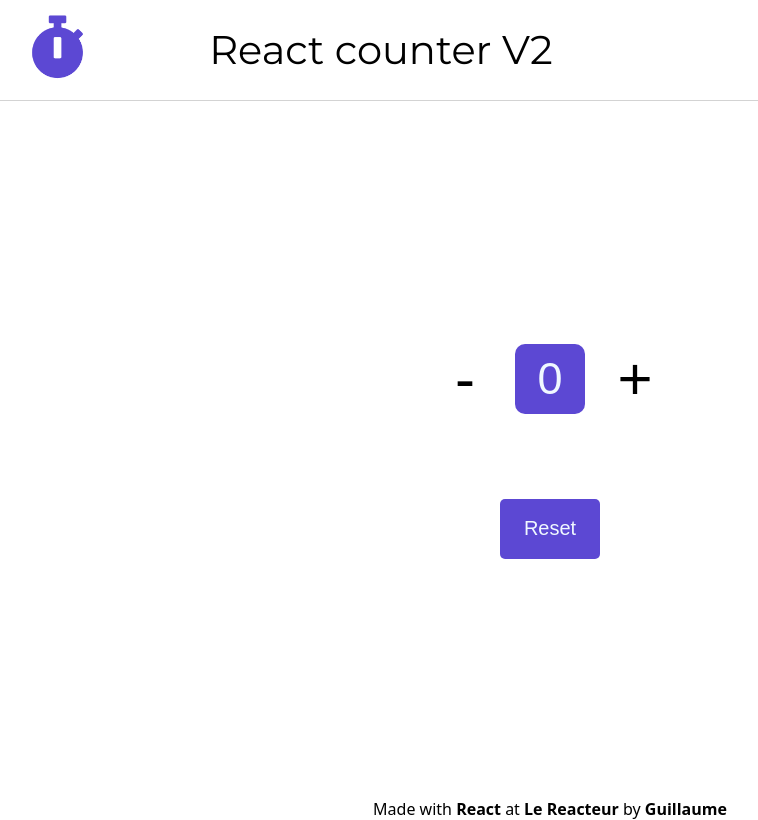
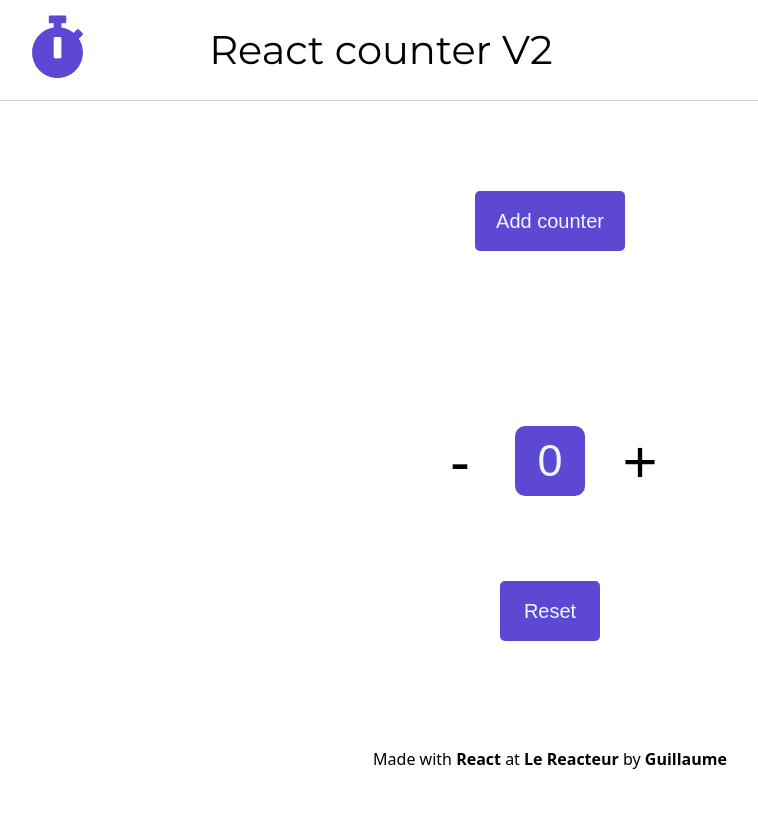
Before and after one commit to guillaumegemelas/React-counter-V2, a React (Create React App) app: page / in a window 1280 px wide. Shown: the whole page, without its empty margins (90-848 px from the left). Built offline with nearby package versions, Linux system fonts and the light colour scheme.

Commit message:
scd commit

```diff
--- a/src/App.css
+++ b/src/App.css
@@ -20,30 +20,49 @@
 }
 
 /* section boutons--------------------------------------- */
+main {
+  display: flex;
+  flex-direction: column;
+  align-items: center;
+  /* s-color: pink; */
+}
+
+.addcounter {
+  font-size: 20px;
+  color: aliceblue;
+  height: 60px;
+  width: 150px;
+  border-radius: 5px;
+  background-color: #5c48d3;
+  border: none;
+  margin-top: 90px;
+}
+
 .sectionOne {
   display: flex;
   /* background-color: pink; */
   justify-content: center;
   align-items: center;
   width: 100vw;
-  height: 700px;
-}
-
-section .component {
-  display: flex;
-  flex-direction: column;
-  justify-content: space-around;
-  align-items: center;
-  width: 300px;
-  /* background-color: rgb(144, 144, 229); */
-  height: 300px;
+  height: 500px;
 }
 
 .buttons {
+  /* background-color: pink; */
+  width: 300px;
   display: flex;
-  flex-direction: row;
+  flex-direction: column;
   align-items: center;
   gap: 20px;
+}
+.one {
+  /* background-color: blue; */
+  width: 100%;
+  height: 200px;
+  display: flex;
+  justify-content: center;
+  align-items: center;
+  gap: 25px;
 }
 
 .min,
--- a/src/App.js
+++ b/src/App.js
@@ -1,12 +1,15 @@
 import "./App.css";
 import { useState } from "react";
 import Counter from "./Components/Counter";
-import Reset from "./Components/Reset";
 
 import logo from "./img/calc.png";
 
 function App() {
   const [counter, setCounter] = useState(0);
+  // const [addcounter, setAddCounter] = useState(1);
+
+  const tab = [];
+
   return (
     <div className="App">
       <header>
@@ -15,14 +18,41 @@
         </div>
         <p>React counter V2</p>
       </header>
+      <main>
+        <section>
+          <button
+            className="addcounter"
+            onClick={() => {
+              for (let i = 0; i <= 3; i++) {
+                tab.push(<Counter counter={counter} setCounter={setCounter} />);
+              }
+            }}
+          >
+            Add counter
+          </button>
+        </section>
 
-      <section className="sectionOne">
-        <div className="component">
-          <Counter counter={counter} setCounter={setCounter} />
-          <Reset setCounter={setCounter} />
-        </div>
-      </section>
+        <section className="sectionOne">
+          <div className="component">
+            <Counter counter={counter} setCounter={setCounter} />
+          </div>
+        </section>
 
+        {/* {addcounter === 1 ? (
+          <section className="sectionOne">
+            <div className="component">
+              <Counter counter={counter} setCounter={setCounter} />
+            </div>
+          </section>
+        ) : (
+          <section className="sectionOne">
+            <div className="component">
+              <Counter counter={counter} setCounter={setCounter} />
+              <Counter counter={counter} setCounter={setCounter} />
+            </div>
+          </section>
+        )} */}
+      </main>
       <footer>
         <p>
           Made with <span> React </span> at <span> Le Reacteur </span> by{" "}
--- a/src/Components/Counter.js
+++ b/src/Components/Counter.js
@@ -1,6 +1,7 @@
 const Counter = ({ counter, setCounter }) => {
   return (
     <div className="buttons">
+      <section className="one">
         <div className="firstbutton">
           <button
             className="min"
@@ -28,6 +29,19 @@
             +
           </button>
         </div>
+      </section>
+      <section className="two">
+        <div className="secondbutt">
+          <button
+            className="reset"
+            onClick={() => {
+              setCounter(0);
+            }}
+          >
+            Reset
+          </button>
+        </div>
+      </section>
     </div>
   );
 };
--- a/src/Components/Reset.js
+++ /dev/null
@@ -1,16 +0,0 @@
-const Reset = ({ setCounter }) => {
-  return (
-    <div className="secondbutt">
-      <button
-        className="reset"
-        onClick={() => {
-          setCounter(0);
-        }}
-      >
-        Reset
-      </button>
-    </div>
-  );
-};
-
-export default Reset;
```
Lines whose indentation alone changed are shown as unchanged.
